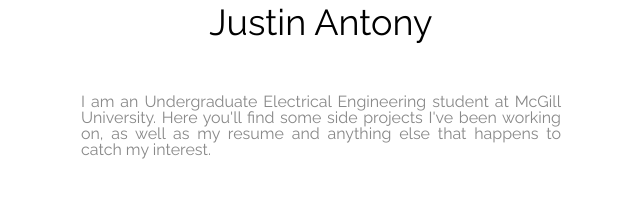
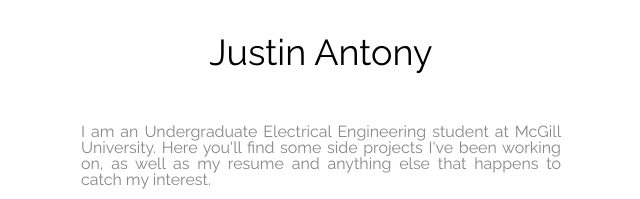
Before and after one commit to justin-antony/justin-antony.github.io, a plain HTML site: page index.html in a window 1280 px wide. Shown: the top 199 px of the page, without its empty margins (319-959 px from the left). Drawn offline with Linux system fonts and the light colour scheme.

Commit message:
minor change

```diff
--- a/assets/stylesheets/main.css
+++ b/assets/stylesheets/main.css
@@ -137,6 +137,10 @@
     padding-top: 50px;
   }
 
+  .main{
+    padding-top: 30px;
+  }
+
   .center-justified{
     text-align: justify;
     margin: 0 auto;
```
